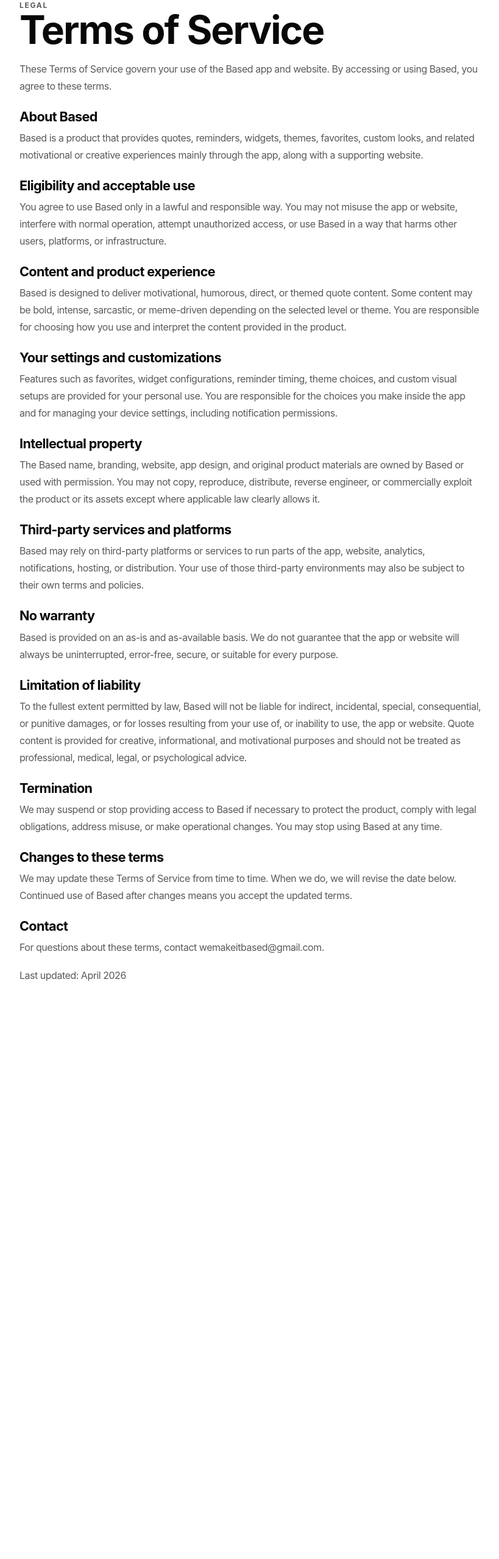
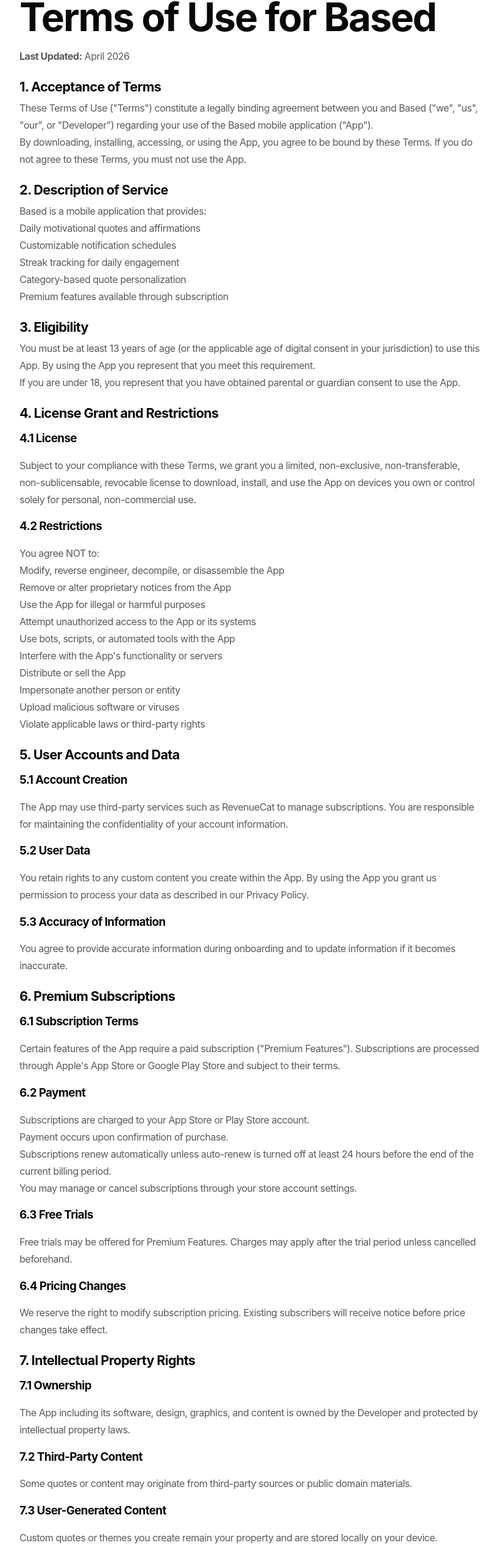
Before and after one commit to wemakeitbased/based, a Next.js app: page /terms in a window 1280 px wide. Shown: the part 74-2630 px from the top of the page at 61% size, without its empty margins (228-1047 px from the left). Before the commit the page ends 1759 px from the top, so only its background shows below. Built offline with nearby package versions, Linux system fonts and the light colour scheme.

Commit message:
Update page.tsx

```diff
--- a/app/terms/page.tsx
+++ b/app/terms/page.tsx
@@ -1,120 +1,281 @@
 export default function TermsPage() {
   return (
     <main className="legalPage">
-      <p className="eyebrow">Legal</p>
-      <h1>Terms of Service</h1>
+      <h1>Terms of Use for Based</h1>
+      <p><strong>Last Updated:</strong> April 2026</p>
 
       <section>
+        <h2>1. Acceptance of Terms</h2>
         <p>
-          These Terms of Service govern your use of the Based app and website. By
-          accessing or using Based, you agree to these terms.
+          These Terms of Use ("Terms") constitute a legally binding agreement
+          between you and Based ("we", "us", "our", or "Developer") regarding
+          your use of the Based mobile application ("App").
+        </p>
+        <p>
+          By downloading, installing, accessing, or using the App, you agree to
+          be bound by these Terms. If you do not agree to these Terms, you must
+          not use the App.
         </p>
       </section>
 
       <section>
-        <h2>About Based</h2>
+        <h2>2. Description of Service</h2>
+        <p>Based is a mobile application that provides:</p>
         <p>
-          Based is a product that provides quotes, reminders, widgets, themes, favorites,
-          custom looks, and related motivational or creative experiences mainly through the
-          app, along with a supporting website.
+          Daily motivational quotes and affirmations<br/>
+          Customizable notification schedules<br/>
+          Streak tracking for daily engagement<br/>
+          Category-based quote personalization<br/>
+          Premium features available through subscription
         </p>
       </section>
 
       <section>
-        <h2>Eligibility and acceptable use</h2>
+        <h2>3. Eligibility</h2>
         <p>
-          You agree to use Based only in a lawful and responsible way. You may not misuse
-          the app or website, interfere with normal operation, attempt unauthorized access,
-          or use Based in a way that harms other users, platforms, or infrastructure.
+          You must be at least 13 years of age (or the applicable age of digital
+          consent in your jurisdiction) to use this App. By using the App you
+          represent that you meet this requirement.
+        </p>
+        <p>
+          If you are under 18, you represent that you have obtained parental or
+          guardian consent to use the App.
         </p>
       </section>
 
       <section>
-        <h2>Content and product experience</h2>
+        <h2>4. License Grant and Restrictions</h2>
+
+        <h3>4.1 License</h3>
         <p>
-          Based is designed to deliver motivational, humorous, direct, or themed quote
-          content. Some content may be bold, intense, sarcastic, or meme-driven depending
-          on the selected level or theme. You are responsible for choosing how you use and
-          interpret the content provided in the product.
+          Subject to your compliance with these Terms, we grant you a limited,
+          non-exclusive, non-transferable, non-sublicensable, revocable license
+          to download, install, and use the App on devices you own or control
+          solely for personal, non-commercial use.
+        </p>
+
+        <h3>4.2 Restrictions</h3>
+        <p>You agree NOT to:</p>
+        <p>
+          Modify, reverse engineer, decompile, or disassemble the App<br/>
+          Remove or alter proprietary notices from the App<br/>
+          Use the App for illegal or harmful purposes<br/>
+          Attempt unauthorized access to the App or its systems<br/>
+          Use bots, scripts, or automated tools with the App<br/>
+          Interfere with the App's functionality or servers<br/>
+          Distribute or sell the App<br/>
+          Impersonate another person or entity<br/>
+          Upload malicious software or viruses<br/>
+          Violate applicable laws or third-party rights
         </p>
       </section>
 
       <section>
-        <h2>Your settings and customizations</h2>
+        <h2>5. User Accounts and Data</h2>
+
+        <h3>5.1 Account Creation</h3>
         <p>
-          Features such as favorites, widget configurations, reminder timing, theme
-          choices, and custom visual setups are provided for your personal use. You are
-          responsible for the choices you make inside the app and for managing your device
-          settings, including notification permissions.
+          The App may use third-party services such as RevenueCat to manage
+          subscriptions. You are responsible for maintaining the confidentiality
+          of your account information.
+        </p>
+
+        <h3>5.2 User Data</h3>
+        <p>
+          You retain rights to any custom content you create within the App.
+          By using the App you grant us permission to process your data as
+          described in our Privacy Policy.
+        </p>
+
+        <h3>5.3 Accuracy of Information</h3>
+        <p>
+          You agree to provide accurate information during onboarding and to
+          update information if it becomes inaccurate.
         </p>
       </section>
 
       <section>
-        <h2>Intellectual property</h2>
+        <h2>6. Premium Subscriptions</h2>
+
+        <h3>6.1 Subscription Terms</h3>
         <p>
-          The Based name, branding, website, app design, and original product materials
-          are owned by Based or used with permission. You may not copy, reproduce,
-          distribute, reverse engineer, or commercially exploit the product or its assets
-          except where applicable law clearly allows it.
+          Certain features of the App require a paid subscription ("Premium
+          Features"). Subscriptions are processed through Apple's App Store or
+          Google Play Store and subject to their terms.
+        </p>
+
+        <h3>6.2 Payment</h3>
+        <p>
+          Subscriptions are charged to your App Store or Play Store account.<br/>
+          Payment occurs upon confirmation of purchase.<br/>
+          Subscriptions renew automatically unless auto-renew is turned off
+          at least 24 hours before the end of the current billing period.<br/>
+          You may manage or cancel subscriptions through your store account
+          settings.
+        </p>
+
+        <h3>6.3 Free Trials</h3>
+        <p>
+          Free trials may be offered for Premium Features. Charges may apply
+          after the trial period unless cancelled beforehand.
+        </p>
+
+        <h3>6.4 Pricing Changes</h3>
+        <p>
+          We reserve the right to modify subscription pricing. Existing
+          subscribers will receive notice before price changes take effect.
         </p>
       </section>
 
       <section>
-        <h2>Third-party services and platforms</h2>
+        <h2>7. Intellectual Property Rights</h2>
+
+        <h3>7.1 Ownership</h3>
         <p>
-          Based may rely on third-party platforms or services to run parts of the app,
-          website, analytics, notifications, hosting, or distribution. Your use of those
-          third-party environments may also be subject to their own terms and policies.
+          The App including its software, design, graphics, and content is
+          owned by the Developer and protected by intellectual property laws.
+        </p>
+
+        <h3>7.2 Third-Party Content</h3>
+        <p>
+          Some quotes or content may originate from third-party sources or
+          public domain materials.
+        </p>
+
+        <h3>7.3 User-Generated Content</h3>
+        <p>
+          Custom quotes or themes you create remain your property and are
+          stored locally on your device.
+        </p>
+
+        <h3>7.4 Trademarks</h3>
+        <p>
+          "Based" and associated branding elements are trademarks of the
+          Developer and may not be used without permission.
         </p>
       </section>
 
       <section>
-        <h2>No warranty</h2>
+        <h2>8. Disclaimer</h2>
         <p>
-          Based is provided on an as-is and as-available basis. We do not guarantee that
-          the app or website will always be uninterrupted, error-free, secure, or suitable
-          for every purpose.
+          THE APP DOES NOT PROVIDE MEDICAL OR MENTAL HEALTH ADVICE.
+        </p>
+        <p>
+          Quotes and motivational content are for informational and inspirational
+          purposes only and should not replace professional medical advice,
+          diagnosis, or treatment.
+        </p>
+        <p>
+          If you are experiencing a mental health emergency, please contact
+          local emergency services or a qualified healthcare provider.
         </p>
       </section>
 
       <section>
-        <h2>Limitation of liability</h2>
+        <h2>9. Disclaimer of Warranties</h2>
         <p>
-          To the fullest extent permitted by law, Based will not be liable for indirect,
-          incidental, special, consequential, or punitive damages, or for losses resulting
-          from your use of, or inability to use, the app or website. Quote content is
-          provided for creative, informational, and motivational purposes and should not be
-          treated as professional, medical, legal, or psychological advice.
+          To the maximum extent permitted by law, the App is provided "as is"
+          without warranties of any kind including merchantability, fitness
+          for a particular purpose, or non-infringement.
+        </p>
+        <p>
+          EU consumers retain statutory rights under applicable consumer
+          protection laws.
         </p>
       </section>
 
       <section>
-        <h2>Termination</h2>
+        <h2>10. Limitation of Liability</h2>
         <p>
-          We may suspend or stop providing access to Based if necessary to protect the
-          product, comply with legal obligations, address misuse, or make operational
-          changes. You may stop using Based at any time.
+          To the maximum extent permitted by law, we are not liable for indirect,
+          incidental, or consequential damages including loss of profits,
+          business interruption, or loss of data.
+        </p>
+        <p>
+          Our total liability shall not exceed the greater of the amount you
+          paid in the previous twelve months or €100, unless otherwise required
+          by EU consumer protection laws.
         </p>
       </section>
 
       <section>
-        <h2>Changes to these terms</h2>
+        <h2>11. Third-Party Services</h2>
         <p>
-          We may update these Terms of Service from time to time. When we do, we will
-          revise the date below. Continued use of Based after changes means you accept the
-          updated terms.
+          The App may integrate third-party services such as RevenueCat,
+          Supabase, Sentry, or analytics providers. We are not responsible for
+          their availability, content, or privacy practices.
         </p>
       </section>
 
       <section>
-        <h2>Contact</h2>
+        <h2>12. Modifications</h2>
         <p>
-          For questions about these terms, contact wemakeitbased@gmail.com.
+          We may modify or discontinue the App or update these Terms at any
+          time. Continued use of the App constitutes acceptance of the updated
+          Terms.
         </p>
       </section>
 
       <section>
-        <p>Last updated: April 2026</p>
+        <h2>13. Termination</h2>
+        <p>
+          You may stop using the App at any time by deleting it from your
+          device.
+        </p>
+        <p>
+          We may suspend or terminate access if these Terms are violated.
+        </p>
+      </section>
+
+      <section>
+        <h2>14. Geographic Availability</h2>
+        <p>
+          The App is operated from Denmark and primarily intended for users
+          within the European Union. Users outside the EU access the App at
+          their own risk and must comply with local laws.
+        </p>
+      </section>
+
+      <section>
+        <h2>15. Accessibility</h2>
+        <p>
+          We strive to make the App accessible to all users. If you encounter
+          accessibility issues, please contact us and we will attempt to provide
+          assistance.
+        </p>
+      </section>
+
+      <section>
+        <h2>16. Feedback</h2>
+        <p>
+          Feedback or suggestions you provide may be used by us without
+          restriction or compensation.
+        </p>
+      </section>
+
+      <section>
+        <h2>17. App Store Terms</h2>
+        <p>
+          If you download the App through Apple App Store or Google Play, their
+          respective terms also apply.
+        </p>
+      </section>
+
+      <section>
+        <h2>18. Contact Information</h2>
+        <p>
+          Email: wemakeitbased@gmail.com<br/>
+          App: Based<br/>
+          Location: Denmark
+        </p>
+      </section>
+
+      <section>
+        <h2>19. Acknowledgment</h2>
+        <p>
+          By using the App you acknowledge that you have read, understood,
+          and agree to these Terms of Use.
+        </p>
       </section>
     </main>
   );
```
